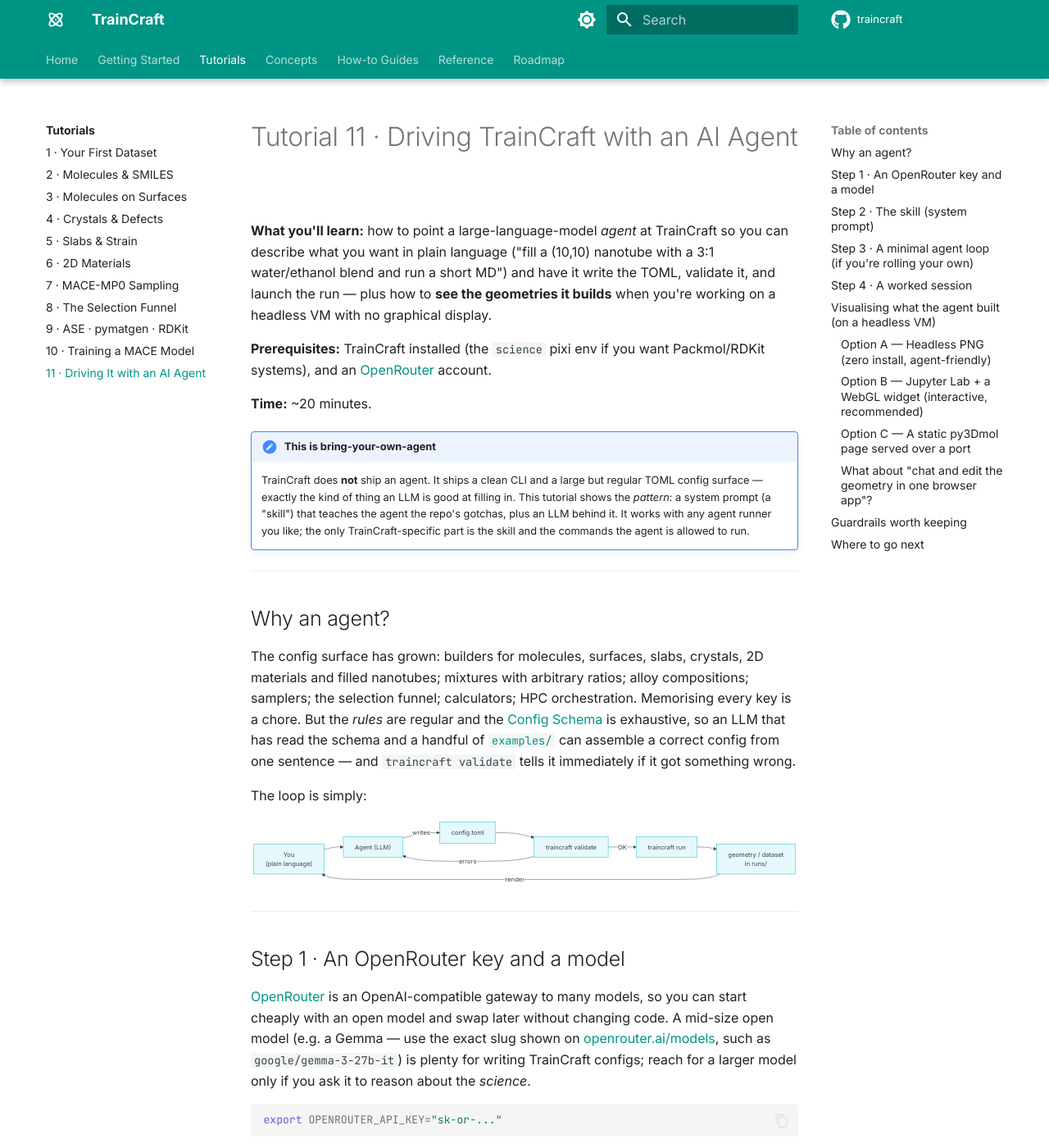
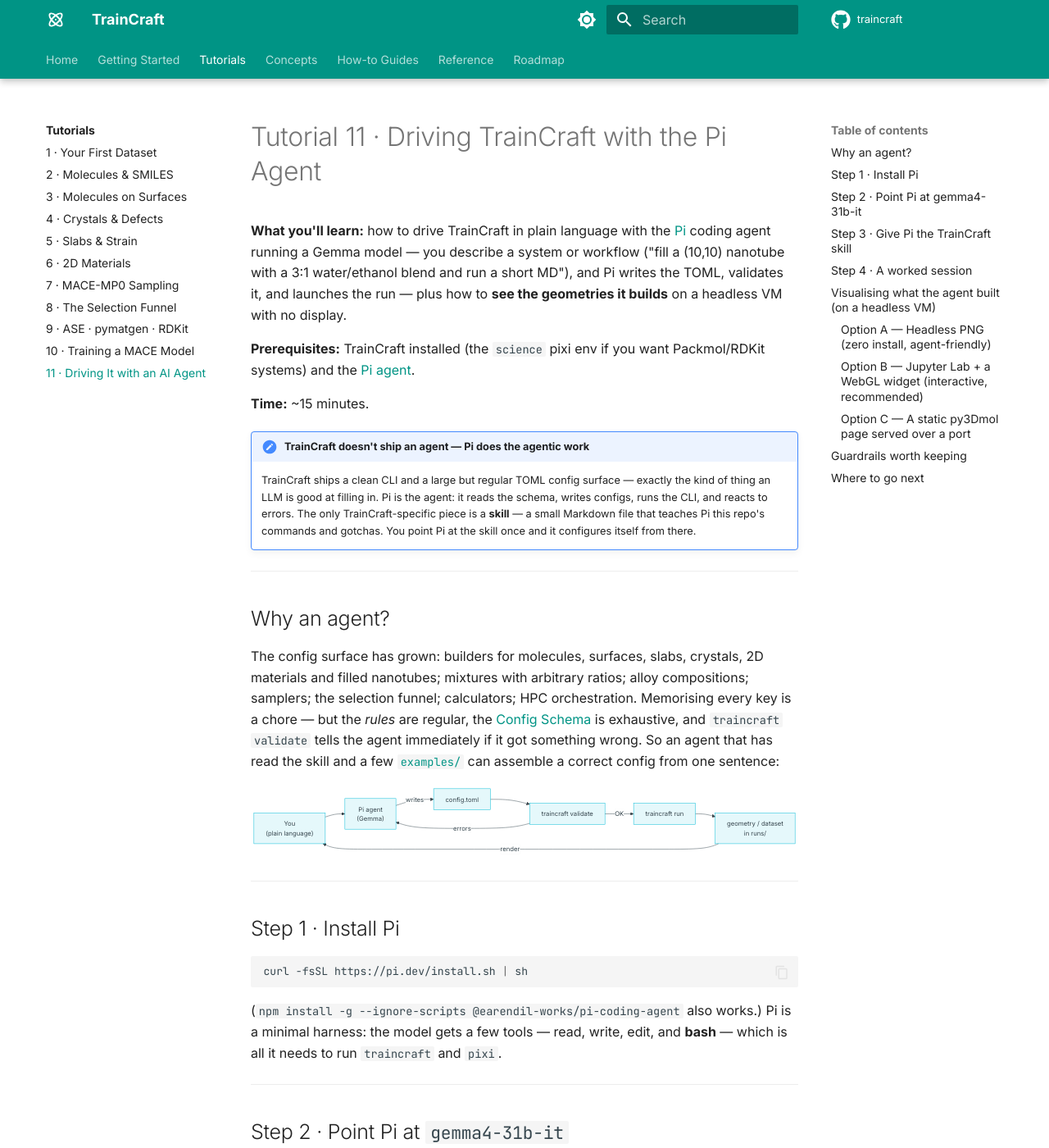
Before and after one commit to basillicus/traincraft, an MkDocs documentation site: the page built from docs/tutorials/11-ai-agent.md, in a window 1280 px wide and 1400 px high. Shown: the whole window at 82% size. Built offline with MkDocs 1.6.1 and Material for MkDocs 9.7.7, drawn with Linux system fonts in a browser that asks for light colours; comment, search, counter and statistics services are not loaded; some of the changed text lies outside the part shown.

Commit message:
docs(tutorial-11): rewrite around the Pi agent + gemma4-31b-it (install, models.json, skill install) instead of a homegrown OpenRouter loop
Co-Authored-By: Claude Opus 4.8 <noreply@anthropic.com>

````diff
--- a/docs/tutorials/11-ai-agent.md
+++ b/docs/tutorials/11-ai-agent.md
@@ -1,23 +1,23 @@
-# Tutorial 11 · Driving TrainCraft with an AI Agent
+# Tutorial 11 · Driving TrainCraft with the Pi Agent
 
-**What you'll learn:** how to point a large-language-model *agent* at TrainCraft
-so you can describe what you want in plain language ("fill a (10,10) nanotube
-with a 3:1 water/ethanol blend and run a short MD") and have it write the TOML,
-validate it, and launch the run — plus how to **see the geometries it builds**
-when you're working on a headless VM with no graphical display.
+**What you'll learn:** how to drive TrainCraft in plain language with the
+[Pi](https://pi.dev) coding agent running a Gemma model — you describe a system
+or workflow ("fill a (10,10) nanotube with a 3:1 water/ethanol blend and run a
+short MD"), and Pi writes the TOML, validates it, and launches the run — plus
+how to **see the geometries it builds** on a headless VM with no display.
 
 **Prerequisites:** TrainCraft installed (the `science` pixi env if you want
-Packmol/RDKit systems), and an [OpenRouter](https://openrouter.ai) account.
+Packmol/RDKit systems) and the [Pi agent](https://pi.dev).
 
-**Time:** ~20 minutes.
+**Time:** ~15 minutes.
 
-!!! note "This is bring-your-own-agent"
-    TrainCraft does **not** ship an agent. It ships a clean CLI and a large but
-    regular TOML config surface — exactly the kind of thing an LLM is good at
-    filling in. This tutorial shows the *pattern*: a system prompt (a "skill")
-    that teaches the agent the repo's gotchas, plus an LLM behind it. It works
-    with any agent runner you like; the only TrainCraft-specific part is the
-    skill and the commands the agent is allowed to run.
+!!! note "TrainCraft doesn't ship an agent — Pi does the agentic work"
+    TrainCraft ships a clean CLI and a large but regular TOML config surface —
+    exactly the kind of thing an LLM is good at filling in. Pi is the agent: it
+    reads the schema, writes configs, runs the CLI, and reacts to errors. The
+    only TrainCraft-specific piece is a **skill** — a small Markdown file that
+    teaches Pi this repo's commands and gotchas. You point Pi at the skill once
+    and it configures itself from there.
 
 ---
 
@@ -26,20 +26,18 @@ Packmol/RDKit systems), and an [OpenRouter](https://openrouter.ai) account.
 The config surface has grown: builders for molecules, surfaces, slabs, crystals,
 2D materials and filled nanotubes; mixtures with arbitrary ratios; alloy
 compositions; samplers; the selection funnel; calculators; HPC orchestration.
-Memorising every key is a chore. But the *rules* are regular and the
-[Config Schema](../reference/config.md) is exhaustive, so an LLM that has read
-the schema and a handful of [`examples/`](https://github.com/basillicus/traincraft/tree/main/examples)
-can assemble a correct config from one sentence — and `traincraft validate`
-tells it immediately if it got something wrong.
-
-The loop is simply:
+Memorising every key is a chore — but the *rules* are regular, the
+[Config Schema](../reference/config.md) is exhaustive, and `traincraft validate`
+tells the agent immediately if it got something wrong. So an agent that has read
+the skill and a few [`examples/`](https://github.com/basillicus/traincraft/tree/main/examples)
+can assemble a correct config from one sentence:
 
 ```mermaid
 graph LR
-    U["You<br/>(plain language)"] --> A["Agent (LLM)"]
-    A -->|writes| C["config.toml"]
+    U["You<br/>(plain language)"] --> P["Pi agent<br/>(Gemma)"]
+    P -->|writes| C["config.toml"]
     C --> V["traincraft validate"]
-    V -->|errors| A
+    V -->|errors| P
     V -->|OK| R["traincraft run"]
     R --> G["geometry / dataset<br/>in runs/"]
     G -->|render| U
@@ -47,43 +45,84 @@ graph LR
 
 ---
 
-## Step 1 · An OpenRouter key and a model
-
-[OpenRouter](https://openrouter.ai) is an OpenAI-compatible gateway to many
-models, so you can start cheaply with an open model and swap later without
-changing code. A mid-size open model (e.g. a Gemma — use the exact slug shown on
-[openrouter.ai/models](https://openrouter.ai/models), such as
-`google/gemma-3-27b-it`) is plenty for writing TrainCraft configs; reach for a
-larger model only if you ask it to reason about the *science*.
+## Step 1 · Install Pi
 
 ```bash
-export OPENROUTER_API_KEY="sk-or-..."
+curl -fsSL https://pi.dev/install.sh | sh
 ```
 
-Because the endpoint is OpenAI-compatible, most agent runners pick it up via the
-standard OpenAI env vars:
-
-```bash
-export OPENAI_API_KEY="$OPENROUTER_API_KEY"
-export OPENAI_BASE_URL="https://openrouter.ai/api/v1"
-```
-
-!!! warning "Keep the key out of git"
-    Put these in your shell profile or a `.env` file that is **gitignored** —
-    never in a committed config.
+(`npm install -g --ignore-scripts @earendil-works/pi-coding-agent` also works.)
+Pi is a minimal harness: the model gets a few tools — read, write, edit, and
+**bash** — which is all it needs to run `traincraft` and `pixi`.
 
 ---
 
-## Step 2 · The skill (system prompt)
+## Step 2 · Point Pi at `gemma4-31b-it`
 
-This is the only TrainCraft-specific piece. Give it to your agent as the system
-prompt / skill. It front-loads the gotchas so the agent doesn't have to
-rediscover them every session:
+Pi reads model definitions from `~/.pi/agent/models.json`. Register
+[`gemma4-31b-it`](https://huggingface.co) behind whatever OpenAI-compatible
+endpoint you serve it from — a local server (vLLM, llama.cpp, Ollama, …) or a
+hosted gateway — by giving its base URL:
 
-```markdown title="traincraft-skill.md"
-You are an assistant that drives TrainCraft, a tool for generating MLIP training
-datasets. The user describes a system or workflow in plain language; you produce
-a TrainCraft TOML config, validate it, and (on confirmation) run it.
+```json title="~/.pi/agent/models.json"
+{
+  "providers": {
+    "gemma": {
+      "baseUrl": "http://localhost:8000/v1",   // your gemma4-31b-it endpoint
+      "api": "openai-completions",
+      "apiKey": "local",                        // any string if the server ignores it
+      "models": [
+        { "id": "gemma4-31b-it" }
+      ]
+    }
+  }
+}
+```
+
+Then start Pi in the TrainCraft repo and select the model:
+
+```bash
+cd /path/to/traincraft
+pi
+# inside Pi:  /model   → pick gemma4-31b-it   (or cycle with Ctrl+L)
+```
+
+!!! tip "Serving the model"
+    `gemma4-31b-it` is a Hugging Face model; serve it however you like as long as
+    the endpoint speaks the OpenAI chat/completions API. `vllm serve <repo-id>`
+    or an Ollama instance (`"baseUrl": "http://localhost:11434/v1"`) both work —
+    just match `baseUrl` and the model `id` to your server.
+
+---
+
+## Step 3 · Give Pi the TrainCraft skill
+
+The skill is a single Markdown file following Pi's
+[Agent Skills](https://pi.dev) standard. It front-loads this repo's gotchas so
+Pi configures itself and knows how to operate on your instructions. Host it in
+the repo (e.g. `skills/traincraft/SKILL.md`) and have Pi install it:
+
+```bash
+# inside Pi — install from git (or npm), then reload:
+pi install git:github.com/basillicus/traincraft
+/reload
+```
+
+…or simply tell Pi in chat: *"download the TrainCraft skill from `<url>`, install
+it, and set yourself up."* Pi has read/write/bash tools, so it can fetch the file
+into `~/.pi/agent/skills/`, read it, and apply it — no manual wiring.
+
+The skill itself:
+
+```markdown title="skills/traincraft/SKILL.md"
+---
+name: traincraft
+description: Drive TrainCraft — generate MLIP training datasets from plain-language requests.
+---
+
+You drive TrainCraft, a tool for generating MLIP training datasets. The user
+describes a system or workflow in plain language; you produce a TrainCraft TOML
+config, validate it, and (on confirmation) run it.
 
 # How to work
 1. Read `docs/reference/config.md` for the full schema and `examples/*.toml` for
@@ -124,64 +163,6 @@ a TrainCraft TOML config, validate it, and (on confirmation) run it.
 - `pixi run -e <env> traincraft run <file>`   run the pipeline
 ```
 
-The exact mechanism for loading this depends on your agent runner — it's the
-file your runner reads as the system prompt / skill before the conversation
-starts. (You mentioned you're wiring one up; this is the content to put in it.)
-
----
-
-## Step 3 · A minimal agent loop (if you're rolling your own)
-
-If you don't already have a runner, here is the whole thing in ~30 lines with the
-`openai` SDK pointed at OpenRouter. It asks the model for a config, writes it,
-validates it, and feeds any error back — no special tool-calling support
-required, so it works even with smaller open models:
-
-```python title="agent.py"
-import os, re, subprocess, pathlib
-from openai import OpenAI
-
-client = OpenAI(
-    api_key=os.environ["OPENROUTER_API_KEY"],
-    base_url="https://openrouter.ai/api/v1",
-)
-MODEL = "google/gemma-3-27b-it"  # use the exact slug from openrouter.ai/models
-SKILL = pathlib.Path("traincraft-skill.md").read_text()
-
-def ask(messages):
-    r = client.chat.completions.create(model=MODEL, messages=messages)
-    return r.choices[0].message.content
-
-def extract_toml(text):
-    m = re.search(r"```(?:toml)?\n(.*?)```", text, re.S)
-    return m.group(1) if m else None
-
-msgs = [{"role": "system", "content": SKILL}]
-msgs.append({"role": "user", "content": input("What do you want to build? ")})
-
-for _ in range(4):                       # a few self-correction rounds
-    reply = ask(msgs); print(reply)
-    toml = extract_toml(reply)
-    if not toml:
-        break
-    path = pathlib.Path("examples/_agent.toml"); path.write_text(toml)
-    chk = subprocess.run(["traincraft", "validate", str(path)],
-                         capture_output=True, text=True)
-    if chk.returncode == 0:
-        print("✅ valid. Run with:  pixi run -e science traincraft run", path)
-        break
-    msgs += [{"role": "assistant", "content": reply},
-             {"role": "user", "content": f"validate failed:\n{chk.stderr or chk.stdout}\nFix it."}]
-```
-
-```bash
-pixi run -e science python agent.py
-```
-
-A real runner adds: letting the agent *read* files (so it can grep the schema),
-asking before it runs anything, and streaming output. But the spine is exactly
-the loop above — and `traincraft validate` is what keeps the model honest.
-
 ---
 
 ## Step 4 · A worked session
@@ -189,7 +170,7 @@ the loop above — and `traincraft validate` is what keeps the model honest.
 > **You:** Fill a roomy carbon nanotube with a 3-to-1 mixture of water and
 > ethanol, 12 molecules total, and run a short MD at 350 K.
 
-The agent recalls that `filled_nanotube` + a `species` mixture needs the
+Pi recalls from the skill that `filled_nanotube` + a `species` mixture needs the
 `science` env, that ethanol is best given as a SMILES while water is best as a
 `molecule_name`, and writes:
 
@@ -251,7 +232,7 @@ options, lightest first.
 ### Option A — Headless PNG (zero install, agent-friendly)
 
 ASE renders straight to a PNG with matplotlib's Agg backend (already in the
-`science` env), so the agent itself can produce a picture and hand you the file:
+`science` env), so Pi itself can produce a picture and hand you the file:
 
 ```python title="render.py"
 import sys
@@ -267,9 +248,9 @@ write("preview.png", atoms,
 pixi run -e science python render.py runs/tube_waterethanol/geometry/structure.xyz
 ```
 
-Then just `scp` `preview.png` to your laptop (or have the agent embed it in its
-reply). This is the most robust option — it works over plain SSH with nothing
-forwarded. Have your **agent call this after every build** so each structure
+Then just `scp` `preview.png` to your laptop (or have Pi embed it in its reply).
+This is the most robust option — it works over plain SSH with nothing forwarded.
+Tell Pi (via the skill) to **call this after every build** so each structure
 comes back with a thumbnail.
 
 ### Option B — Jupyter Lab + a WebGL widget (interactive, recommended)
@@ -300,10 +281,8 @@ from ase.io import read
 WeasWidget(from_ase=read("runs/tube_waterethanol/geometry/structure.xyz"))
 ```
 
-Because the notebook and the agent run on the same VM, this doubles as your
-**shared surface**: converse with the agent in one cell, render/nudge the
-structure it just wrote in the next, and re-run. For MD output, point the reader
-at the multi-frame `.extxyz` trajectory and the widget will let you scrub frames.
+For MD output, point the reader at the multi-frame `.extxyz` trajectory and the
+widget will let you scrub frames.
 
 ### Option C — A static py3Dmol page served over a port
 
@@ -324,18 +303,13 @@ python -m http.server 8000          # serve the folder
 # laptop:  ssh -L 8000:localhost:8000 you@your-vm  →  open http://localhost:8000/view.html
 ```
 
-### What about "chat *and* edit the geometry in one browser app"?
-
-That single integrated app — chat on one side, a live 3D editor on the other,
-both wired to the agent — is **not** something TrainCraft ships, and there's no
-turnkey tool that does exactly this for arbitrary agents today. The honest,
-working path is Jupyter (Option B): it gives you chat + WebGL editing + the
-ability to re-run TrainCraft in one port-forwarded browser tab. If you want a
-purpose-built page, the small-but-real DIY route is a
-[Streamlit](https://streamlit.io)/[Gradio](https://www.gradio.app) app combining
-a chat box with [`stmol`](https://github.com/napoles-uach/stmol) (py3Dmol in
-Streamlit) for the viewer — a few dozen lines, but you own it. Treat that as a
-future project rather than a built-in.
+!!! info "A purpose-built workbench is on the roadmap"
+    A single browser app — Pi's chat alongside tabs for the geometry, a
+    node-based workflow editor, and dataset exploration with
+    [chemiscope](https://github.com/lab-cosmo/chemiscope) — is on the
+    [roadmap](../roadmap.md). Until then, Jupyter (Option B) is the closest
+    ready-made surface: chat to Pi in one cell, render/nudge the structure in the
+    next, re-run.
 
 ---
 
@@ -343,18 +317,18 @@ future project rather than a built-in.
 
 - **Validate before running.** `traincraft validate` is cheap and catches the
   vast majority of the agent's mistakes before any compute is spent.
-- **Right env, every time.** Make the agent prefix runs with
+- **Right env, every time.** The skill makes Pi prefix runs with
   `pixi run -e science` for anything touching Packmol/RDKit/xTB. A run in the
   `default` env will fail on those imports.
 - **Confirm before launching long jobs** (MD, MACE training, Slurm submission).
 - **Never install outside an env.** Pixi environments *are* the virtualenvs;
-  the agent should add deps with `pixi add`, not a global `pip install`.
+  Pi should add deps with `pixi add`, not a global `pip install`.
 
 ---
 
 ## Where to go next
 
-- [Config Schema](../reference/config.md) — the reference the agent should read.
+- [Config Schema](../reference/config.md) — the reference the skill points Pi at.
 - [Geometry System](../concepts/geometry.md) — mixtures, alloys, fragments.
-- [Run on HPC](../how-to/hpc.md) — once the agent's configs are good, dispatch
-  them to a Slurm cluster.
+- [Run on HPC](../how-to/hpc.md) — once Pi's configs are good, dispatch them to a
+  Slurm cluster.
````
Also changed, not shown: docs/tutorials/index.md (+2 -2 lines).
